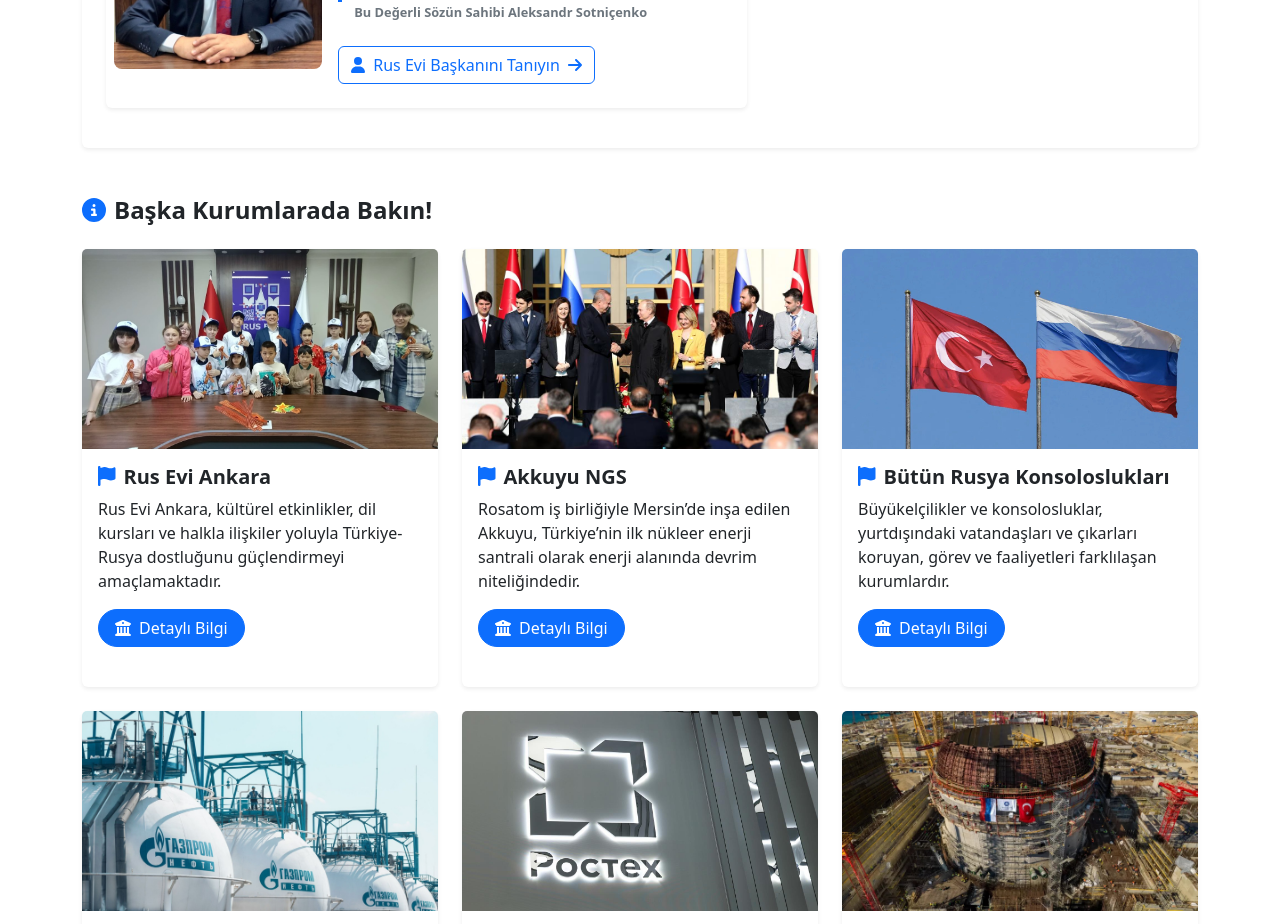
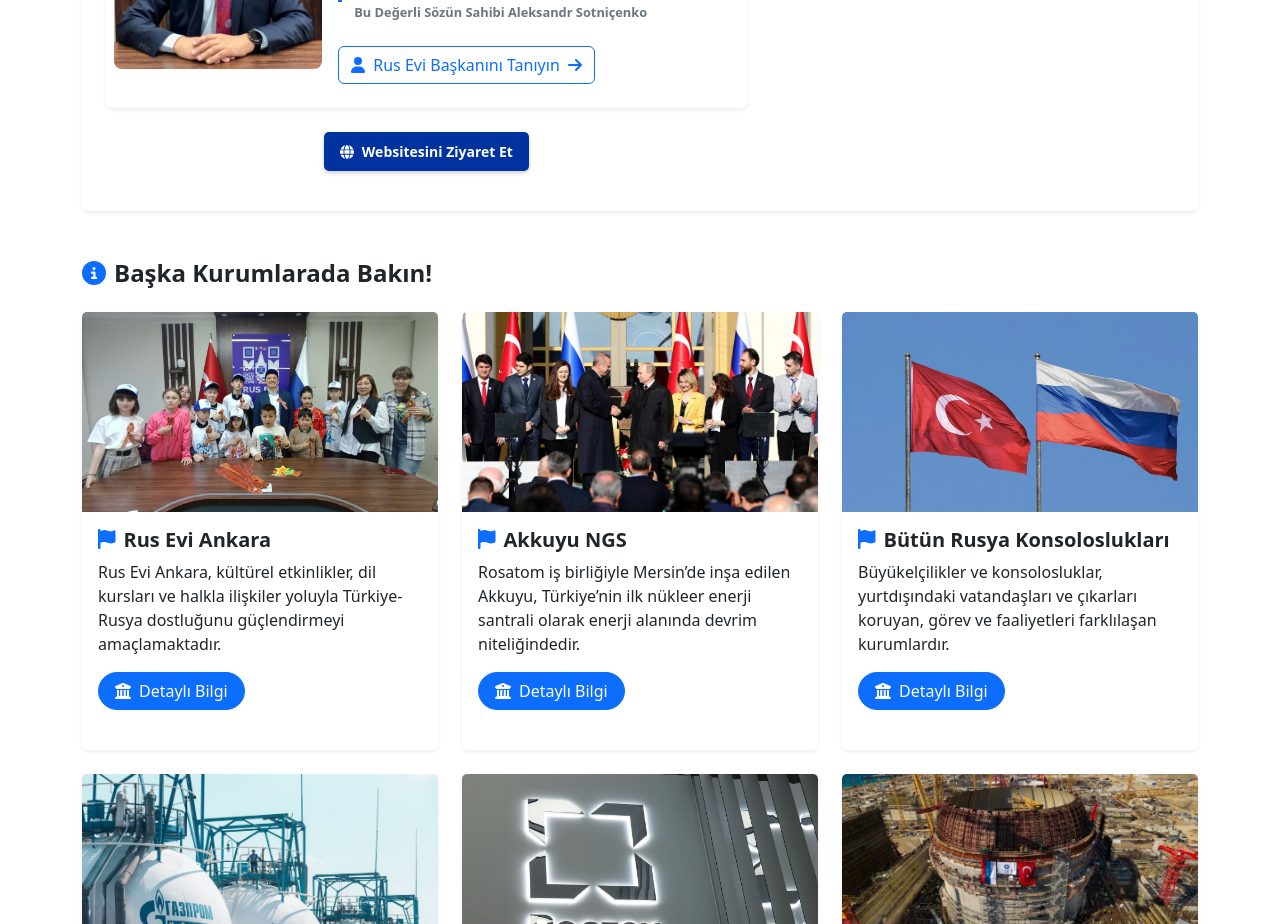
Before and after one commit to russiaproject/Turkey-map, a React (Vite) app in the folder frontend/: page /rusevi in a window 1280 px wide. Shown: the part 1080-2004 px from the top of the page. Built offline with nearby package versions, Linux system fonts and the light colour scheme.

Commit message:
Update KurumlarYazi.jsx

```diff
--- a/frontend/src/KurumlarYazi.jsx
+++ b/frontend/src/KurumlarYazi.jsx
@@ -115,6 +115,29 @@
                     </div>
                   </div>
                 </div>
+
+                {/* Website Button */}
+                <div className="mb-3 text-center">
+                  <a
+                    href="https://ankara.rs.gov.ru/"
+                    className="btn btn-sm mt-2"
+                    target="_blank"
+                    rel="noopener noreferrer"
+                    style={{
+                      backgroundColor: '#0032A0',
+                      color: '#FFFFFF',
+                      borderColor: 'transparent',
+                      padding: '8px 15px',
+                      borderRadius: '5px',
+                      fontWeight: 'bold',
+                      boxShadow: '0 2px 4px rgba(0,0,0,0.2)',
+                      textDecoration: 'none'
+                    }}
+                  >
+                    <i className="fa-solid fa-globe me-2"></i>
+                    Websitesini Ziyaret Et
+                  </a>
+                </div>
               </div>
             </div>
           </div>
```
